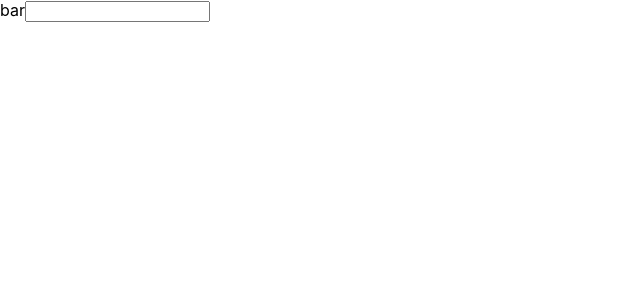
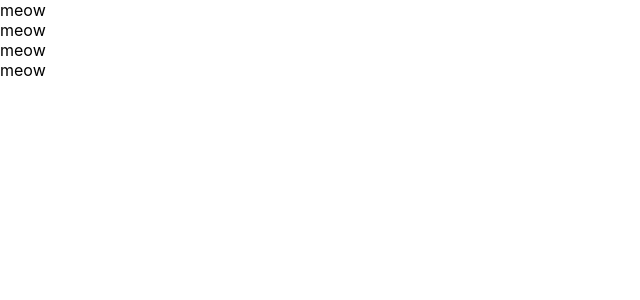
Before and after one commit to tsumuri-ohmiya/udemy-react-redux-crud-application, a React (Create React App) app: page / in a window 1280 px wide. Shown: the top 300 px of the page, without its empty margins (0-640 px from the left). Built offline with nearby package versions, Linux system fonts and the light colour scheme.

Commit message:
create class component and function component

```diff
--- a/src/App.js
+++ b/src/App.js
@@ -1,12 +1,30 @@
 import React from 'react';
 
-function App() {
+// class App extends Component {
+//   render() {
+//     return (
+//       <React.Fragment>
+//       <label htmlFor="bar">bar</label>
+//       <input type="text" onChange={() => console.log("I am clicked")} />
+//       </React.Fragment>
+//     )
+//   }
+// }
+
+const App = () => {
   return (
-    <React.Fragment>
-      <label htmlFor="bar">bar</label>
-      <input type="text" onChange={() => console.log("I am clicked")} />
-    </React.Fragment>
-  )
+    <div>
+      <Cat />
+      <Cat />
+      <Cat />
+      <Cat />
+    </div>
+    )
 }
 
+const Cat = () => {
+  return <div className="">meow</div>
+}
+
+
 export default App;
```
